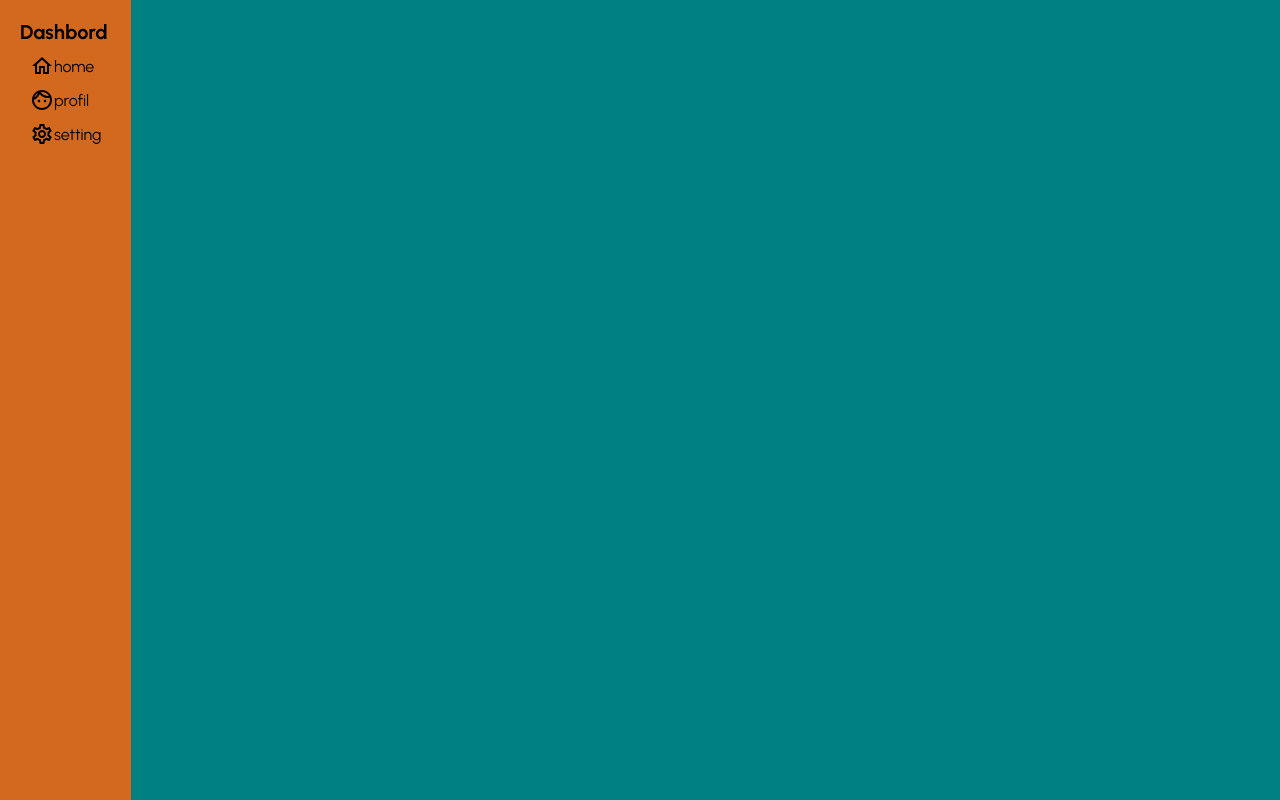
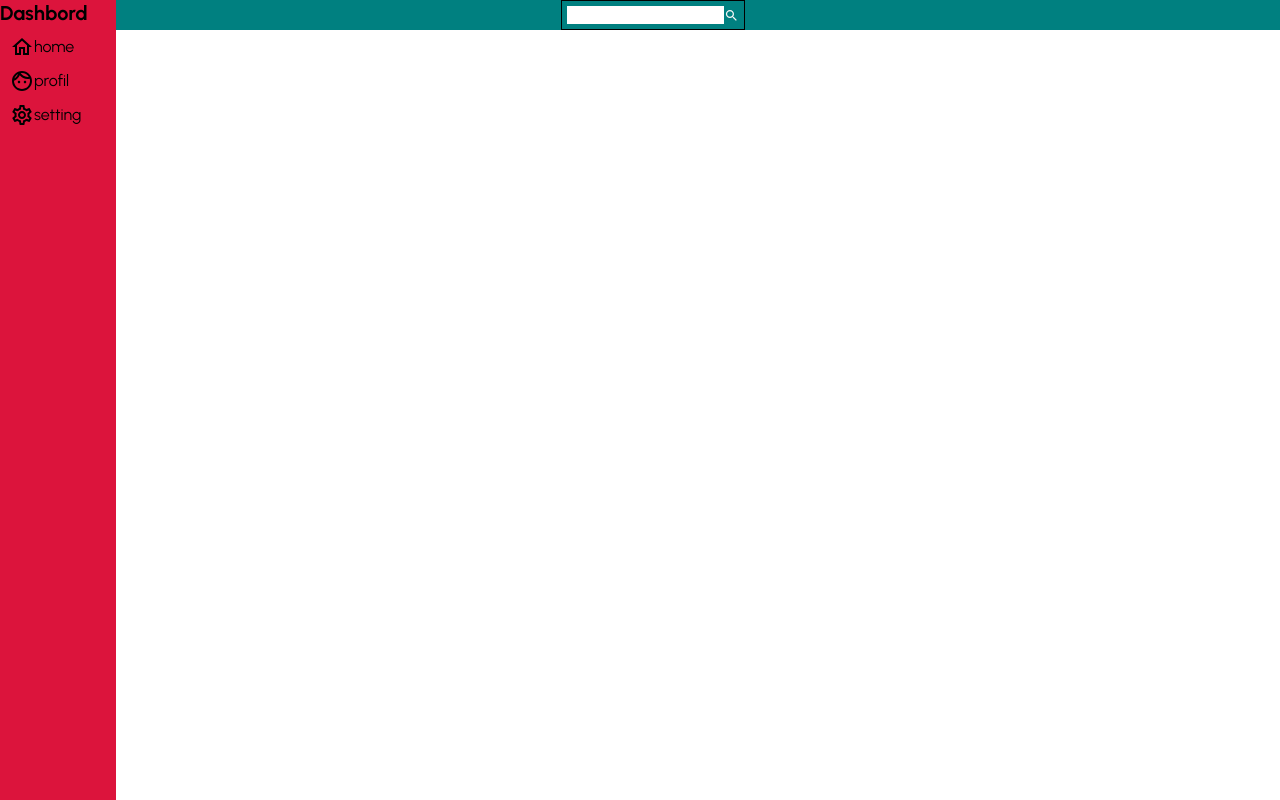
Before and after one commit to Soe-Hok-Gie/admin-dashboard, a React (Create React App) app: page /sidebar in a window 1280 px wide. Built offline with nearby package versions, Linux system fonts and the light colour scheme.

Commit message:
step awal antara sidebar,header dan content selesai

```diff
--- a/src/App.jsx
+++ b/src/App.jsx
@@ -1,7 +1,6 @@
 import React from 'react'
 import Header from './components/header/Header'
 import SideBar from './components/sideBar/SideBar'
-import Footer from './components/footer/Footer'
 import Profil from './components/content/Profil'
 import Setting from './components/content/Setting'
 
@@ -12,21 +11,27 @@ import {
   // Navigate,
 
 } from 'react-router-dom';
+import styled from 'styled-components'
 
+const Content = styled.div`
+   padding-top: 72px;
+   padding-left: 160px;
+`;
 
 const App = () => {
   return (
-
+    <>
+    <Header/>
+    <SideBar/>
+    <Content>
     <BrowserRouter>
       <Routes>
-         <Route path='/header' element={ <Header/>}/>
-         <Route path='/sidebar' element={ <SideBar/>}/>
-         <Route path='/profil' element={ <Profil/>}/>
-         <Route path='/setting' element={ <Setting/>}/>
-         <Route path='/footer' element={ <Footer/>}/>
-      </Routes>
-    </BrowserRouter>
-
+          <Route path='/profil' element={ <Profil/>}/>
+          <Route path='/setting' element={ <Setting/>}/>
+       </Routes>
+     </BrowserRouter>
+     </Content>
+    </>
   )
 }
 
--- a/src/components/content/Setting.jsx
+++ b/src/components/content/Setting.jsx
@@ -1,4 +1,6 @@
 import React from 'react'
+
+
 
 const Setting = () => {
     return (
--- a/src/components/footer/Footer.jsx
+++ /dev/null
@@ -1,11 +0,0 @@
-import React from 'react'
-
-const Footer = () => {
-    return (
-        <div>
-            Footer
-        </div>
-    )
-}
-
-export default Footer
--- a/src/components/header/Header.jsx
+++ b/src/components/header/Header.jsx
@@ -1,10 +1,48 @@
 import React from 'react'
+import styled from 'styled-components'
+import { SearchOutlined} from '@material-ui/icons'
+
+
+const Container = styled.div`
+    display: flex;
+    justify-content: center;
+    background-color:teal;
+
+`;
+const Wrapper = styled.div`
+    background-color:teal;
+    padding: 0px 20px;
+    display: flex;
+    align-items: center;
+    justify-content: space-between;
+`;
+
+const SearchContainer = styled.div`
+    border: 1px solid black;
+    display: flex;
+    align-items: center;
+    margin-left: 25px;
+    padding: 5px;
+`;
+
+const Input = styled.input`
+    border: none;
+`;
+
+
+
+
 
 const Header = () => {
     return (
-        <div>
-            header
-        </div>
+      <Container>
+        <Wrapper>
+                <SearchContainer>
+                    <Input/>
+                    <SearchOutlined style={{color:"whitesmoke", fontSize:"15px"}}/>
+                </SearchContainer>
+        </Wrapper>
+    </Container>
     )
 }
 
--- a/src/components/sideBar/SideBar.jsx
+++ b/src/components/sideBar/SideBar.jsx
@@ -3,15 +3,21 @@ import styled from 'styled-components'
 import { HomeOutlined,SettingsOutlined,FaceOutlined} from '@material-ui/icons'
 
 
-const Container = styled.div`
-    display: flex;
-    background-color: teal;
-    height: 100vh;
-
+const Container1 = styled.div`
+position: fixed;
+top: 0;
+width: 100px;
+height: 100vh;
+background-color: crimson;
+padding: .80px 16px 0 0;
+z-index: 100;
 `
 const Wrapper = styled.div`
-   padding: 20px;
-   background-color: chocolate;
+height: 100%;
+display: flex;
+flex-direction: column;
+justify-content: space-between;
+overflow: hidden;
 `
 const Menu = styled.div`
     margin-bottom: 10px;
@@ -33,7 +39,7 @@ const ListItem = styled.li`
 
 const SideBar = () => {
     return (
-        <Container>
+        <Container1>
             <Wrapper>
                 <Menu>
                 <Title>Dashbord</Title>
@@ -44,7 +50,7 @@ const SideBar = () => {
                 </List>
                 </Menu>
             </Wrapper>
-        </Container>
+        </Container1>
     )
 }
 
```
